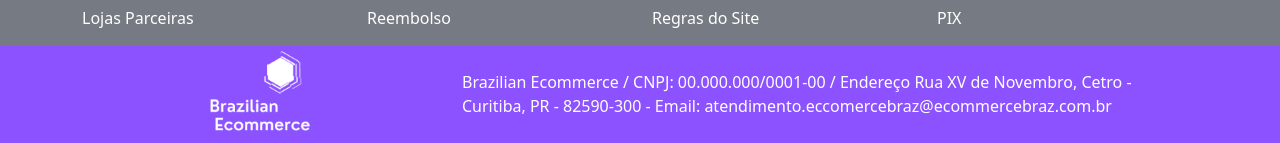
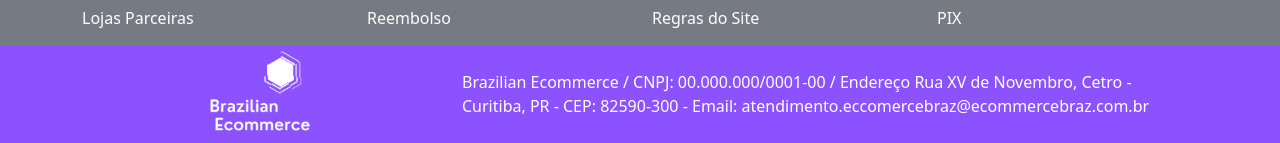
Before and after one commit to drapalskiMario/brazilian-ecommerce, a plain HTML site: page index.html in a window 1280 px wide. Shown: the part 1932-2075 px from the top of the page. Drawn offline with nearby package versions, Linux system fonts and the light colour scheme.

Commit message:
footer adjustment and readme

```diff
--- a/index.html
+++ b/index.html
@@ -370,7 +370,7 @@
           <div class="col-md-12 col-lg-8">
             <p class=" text-md-justify mt-4" id="footer-text">
               Brazilian Ecommerce / CNPJ: 00.000.000/0001-00 / Endereço Rua XV de Novembro, Cetro -
-              Curitiba, PR - 82590-300 - Email: atendimento.eccomercebraz@ecommercebraz.com.br
+              Curitiba, PR - CEP: 82590-300 - Email: atendimento.eccomercebraz@ecommercebraz.com.br
             </p>
           </div>
         </div>
```
Also changed, not shown: 1 other file.
